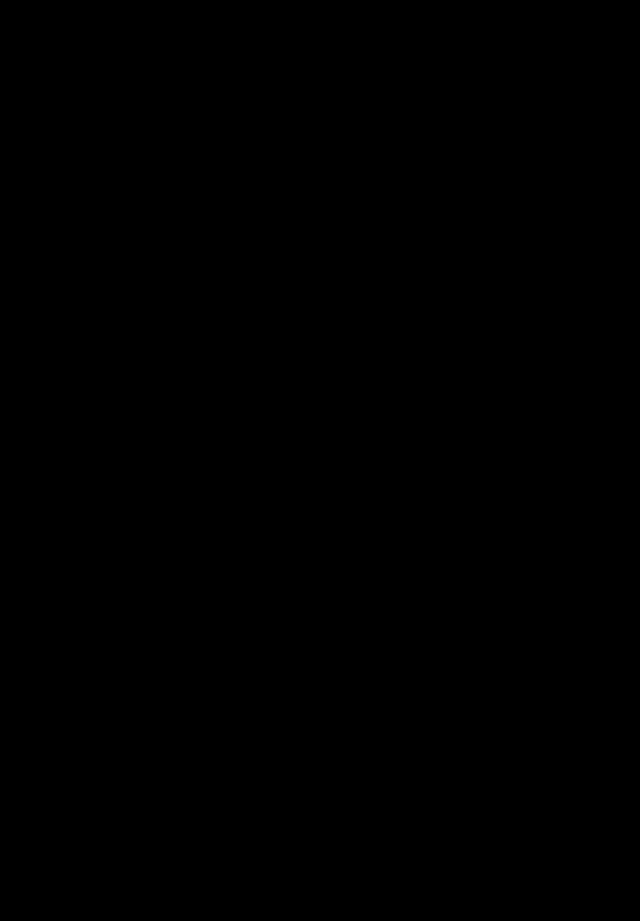
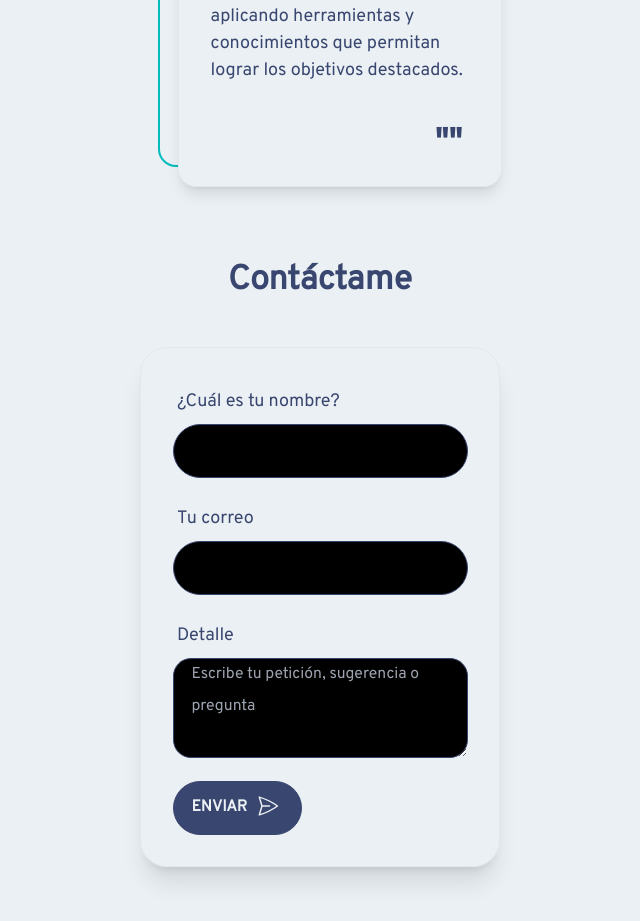
Before and after one commit to marlonocampo/portfolio, a React (Vite) app: page / in a window 1280 px wide. Shown: the part 2201-3122 px from the top of the page, without its empty margins (320-960 px from the left). Before the commit the page ends 1864 px from the top, so only its background shows below. Built offline with nearby package versions, Linux system fonts and the light colour scheme.

Commit message:
Añadiendo contact me

```diff
--- a/src/components/App.tsx
+++ b/src/components/App.tsx
@@ -4,6 +4,8 @@
 import { ThemeContext } from 'src/context/ThemeContext'
 import { Presentation } from './sections/presentation/Presentation'
 import { ProfesionalExperience } from './sections/profesionalExperience/ProfesionalExperience'
+import { AboutMe } from './sections/aboutMe/AboutMe'
+import { Contactame } from './ContactMe/ContactMe'
 
 export function App (): JSX.Element {
   const { isDark } = useContext(ThemeContext)
@@ -15,6 +17,8 @@
       <Presentation />
       <Skills />
       <ProfesionalExperience />
+      <AboutMe />
+      <Contactame />
     </main>
   )
 }
--- /dev/null
+++ b/src/components/ContactMe/ContactMe.tsx
@@ -0,0 +1,40 @@
+import { SendIcon } from '@assets/icons/SendIcons'
+export function Contactame (): JSX.Element {
+  return (
+    <section className='mt-16 pb-52'>
+      <h2 id='skills' className='mb-10 text-3xl font-bold text-secondary text-center'>
+        Contáctame
+      </h2>
+      <div className='flex items-center justify-center'>
+        <form action='' className='text-secondary w-80 rounded-3xl border-secondary-focus shadow-xl border p-7'>
+          <div className='form-control mb-4'>
+            <label className='label'>
+              ¿Cuál es tu nombre?
+            </label>
+            <input type='text' maxLength={50} className='input input-bordered input-secondary rounded-full  input-md w-full' />
+          </div>
+          <div className='form-control mb-4'>
+            <label className='label'>
+              Tu correo
+            </label>
+            <input name='email' type='email' maxLength={30} placeholder='' className='input input-bordered rounded-full input-secondary  input-md w-full' />
+          </div>
+          <div className='form-control mb-5'>
+            <label className='label'>
+              Detalle
+            </label>
+            <textarea
+              placeholder='Escribe tu petición, sugerencia o pregunta'
+              className='input input-bordered input-secondary input-md w-full rounded-2xl min-h-[100px] max-h-[200px]'
+              maxLength={200}
+            />
+          </div>
+          <button className={'btn btn-secondary hover:bg-neutral-focus text-primary rounded-full'}>
+            Enviar
+            <SendIcon />
+          </button>
+        </form>
+      </div>
+    </section>
+  )
+}
```
